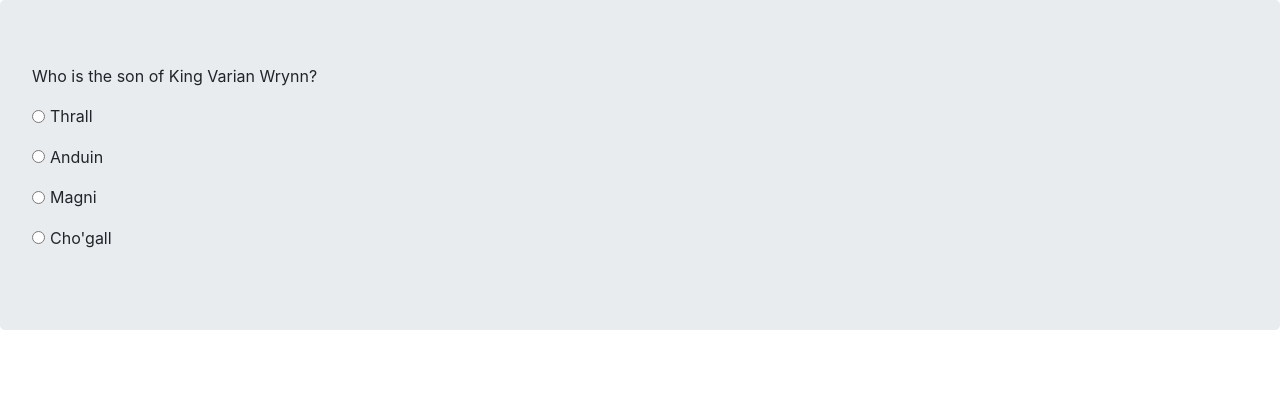
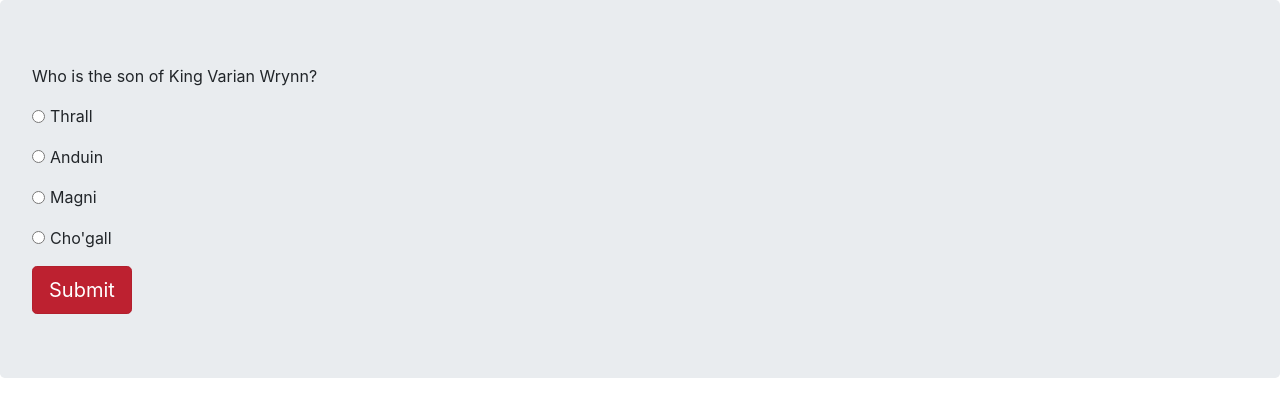
Before and after one commit to RawKitMan/React-Survey, a React (Create React App) app in the folder survey-project/: page /survey in a window 1280 px wide. Shown: the top 416 px of the page. Built offline with nearby package versions, Linux system fonts and the light colour scheme.

Commit message:
Working on iterating through each question. I may have to make them their own pages instead and use a redux to keep track of scores.

```diff
--- a/survey-project/src/pages/Survey/index.js
+++ b/survey-project/src/pages/Survey/index.js
@@ -1,37 +1,61 @@
 import React, { Component } from 'react';
 import Jumbotron from 'react-bootstrap/Jumbotron';
 import Form from 'react-bootstrap/Form';
+import Button from 'react-bootstrap/Button';
 
 
 let questions = {
-    1: { question: "Who is the son of King Varian Wrynn?", answers: ["Thrall", "Anduin", "Magni", "Cho'gall"] }
+    1: { question: "Who is the son of King Varian Wrynn?", answers: ["Thrall", "Anduin", "Magni", "Cho'gall"] },
+    2: { question: "Who am I?", answers: ["Herp", "Derp", "CJ", "Nerp"] }
 };
 
-let questionNum = 1;
 // Work on making single choice radio buttons and how to submit the value.
 class Survey extends Component {
 
-    state = {
-        question: questions[questionNum].question,
-        guessedRight: 0,
-        guessedWrong: 0,
-        answers: questions[questionNum].answers
+    constructor(props) {
+        super(props);
+        this.state = {
+
+            guessedRight: 0,
+            guessedWrong: 0,
+            questionNum: 1
+
+        }
+
+        this.state.question = questions[this.state.questionNum].question
+
+
+        this.state.answers = questions[this.state.questionNum].answers
+
+    }
+
+
+    incrementQuestion = () => {
+
+        this.setState((state) => {
+            console.log(state);
+            return ({
+                questionNum: state.questionNum + 1
+            })
+        });
     }
 
     render() {
         return (
-            <Jumbotron>
+            <Jumbotron key={this.state.questionNum}>
                 <p>{this.state.question}</p>
                 {this.state.answers.map((answer) => {
                     return (
                         <Form>
                             <div key={`inline-radio`} className="mb-3">
-                                <Form.Check inline label={answer} type="radio" id={`inline-radio-${answer}`} value = {answer} />
+                                <Form.Check inline label={answer} type="radio" id={`inline-radio-${answer}`} value={answer} />
                             </div>
                         </Form>
+
                     );
                 })}
-            </Jumbotron>
+                <Button onClick={() => { this.incrementQuestion() }} type="submit" variant='danger' size="lg" active>Submit</Button>
+            </Jumbotron >
         );
     }
 };
```
